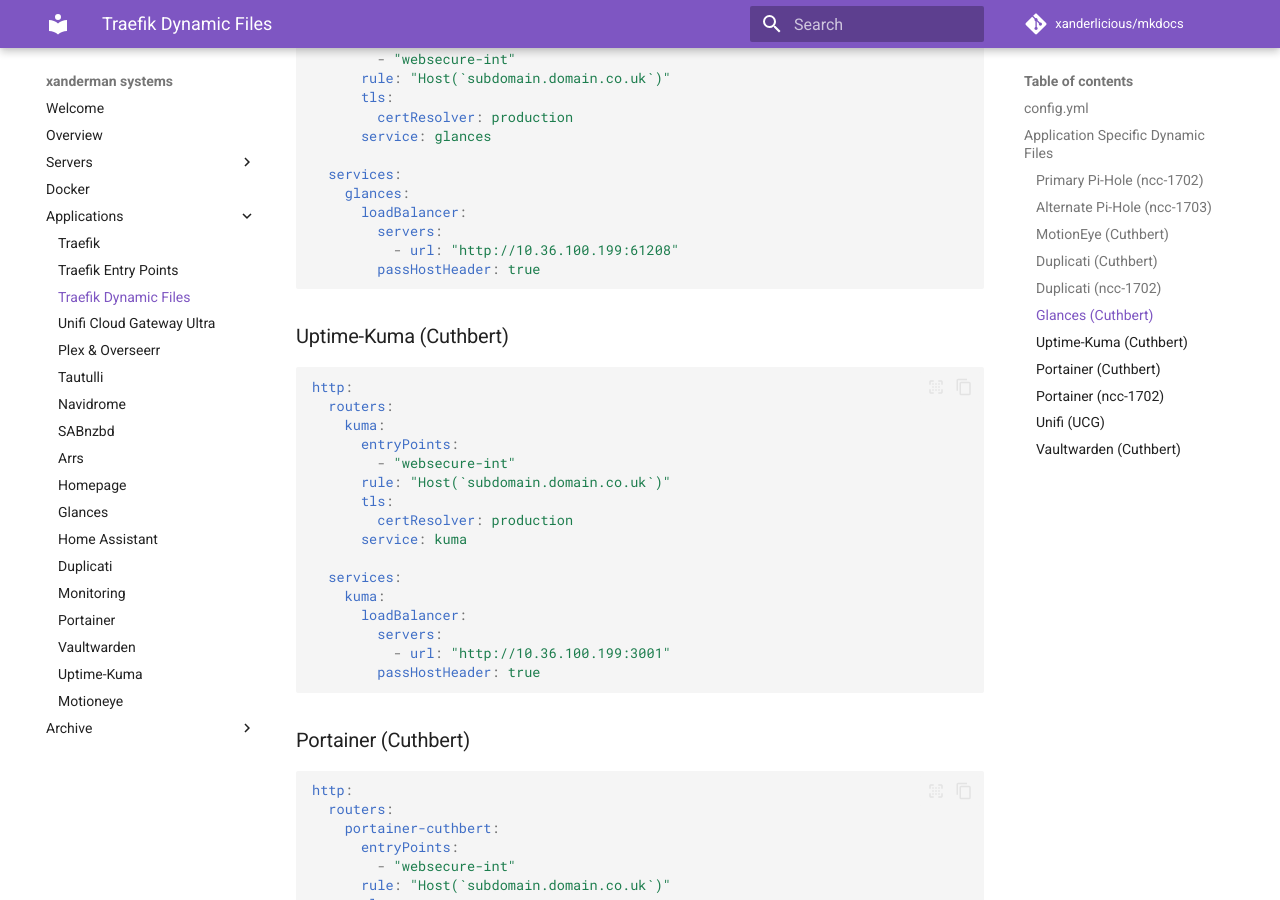
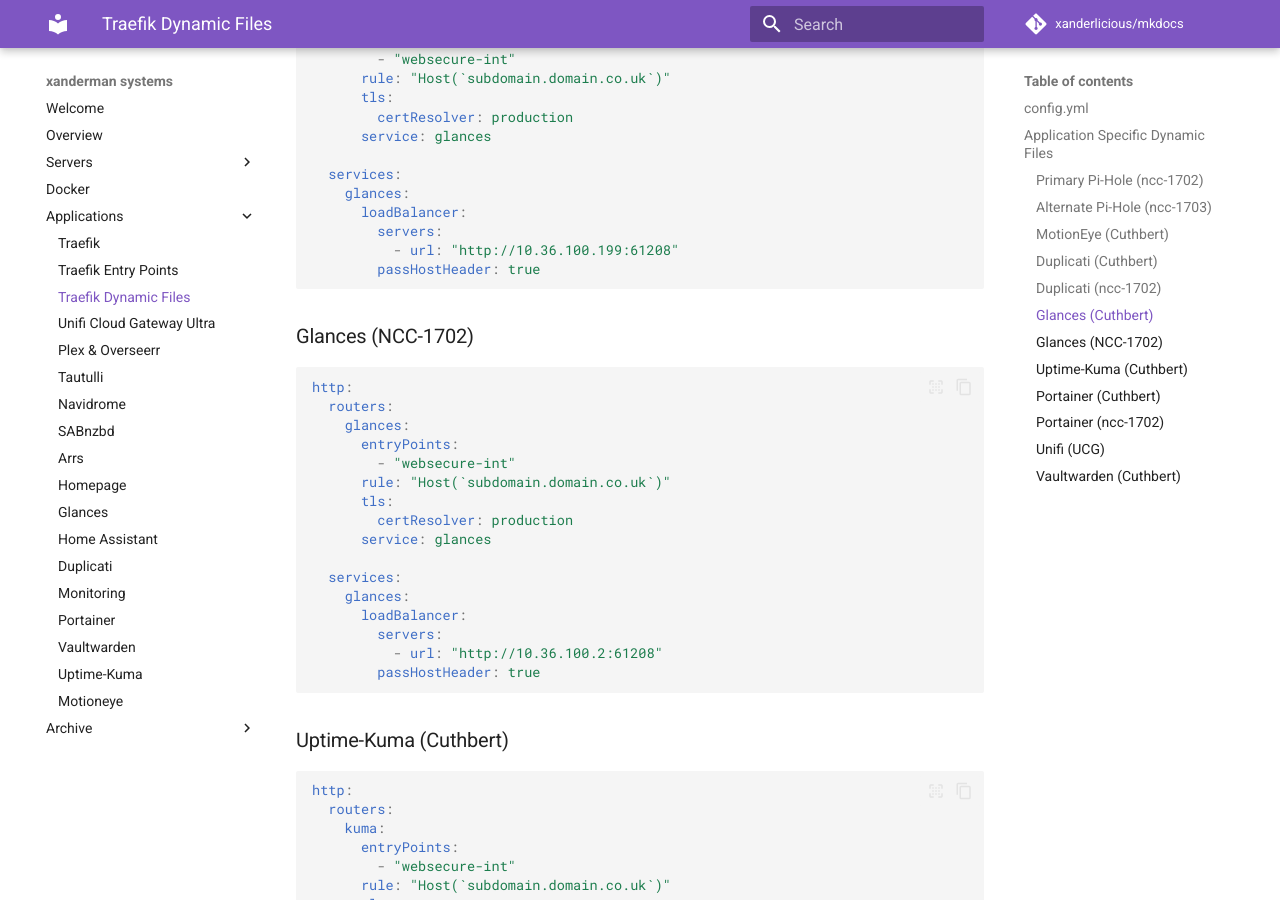
Before and after one commit to Xanderlicious/mkdocs, an MkDocs documentation site: the page built from docs/dynamic.md, in a window 1280 px wide and 900 px high, scrolled down 4003 px. Built offline with MkDocs 1.6.1 and Material for MkDocs 9.7.7, drawn with Linux system fonts in a browser that asks for light colours; comment, search, counter and statistics services are not loaded.

Commit message:
added in a dynamic file for glances on ncc-1702 and fixed some codeblock spacing specifying the language used

````diff
--- a/docs/dynamic.md
+++ b/docs/dynamic.md
@@ -14,7 +14,7 @@
 
 ##config.yml
 
-```yaml
+``` yaml
 http:
 
   middlewares:
@@ -46,13 +46,14 @@
           X-Forwarded-Proto: https
         PermissionsPolicy: "geolocation=(self), camera=(), microphone=(),"
 ```
+
 This "default-headers" middleware is applied directly at each entrypoint within the traefik.yml file.  Therefore, they are applied immediately to any and all routes & services and as a result, they are not required to be referenced in any of the below dynamic files for each of my applications
 
 ##Application Specific Dynamic Files
 
 ###Primary Pi-Hole (ncc-1702)
 
-```yaml
+``` yaml
 http:
   routers:
     pihole1:
@@ -75,7 +76,7 @@
 
 ###Alternate Pi-Hole (ncc-1703)
 
-```yaml
+``` yaml
 http:
   routers:
     pihole2:
@@ -101,7 +102,7 @@
 
 ###MotionEye (Cuthbert)
 
-```yaml
+``` yaml
 http:
   routers:
     cctv:
@@ -122,7 +123,7 @@
 
 ###Duplicati (Cuthbert)
 
-```yaml
+``` yaml
 http:
   routers:
     cuthbert-dupe:
@@ -143,7 +144,7 @@
 
 ###Duplicati (ncc-1702)
 
-```yaml
+``` yaml
 http:
   routers:
     ncc-1702-dupe:
@@ -164,7 +165,7 @@
 
 ###Glances (Cuthbert)
 
-```yaml
+``` yaml
 http:
   routers:
     glances:
@@ -183,9 +184,30 @@
         passHostHeader: true
 ```
 
+###Glances (NCC-1702)
+
+``` yaml
+http:
+  routers:
+    glances:
+      entryPoints:
+        - "websecure-int"
+      rule: "Host(`subdomain.domain.co.uk`)"
+      tls:
+        certResolver: production
+      service: glances
+
+  services:
+    glances:
+      loadBalancer:
+        servers:
+          - url: "http://10.36.100.2:61208"
+        passHostHeader: true
+```
+
 ###Uptime-Kuma (Cuthbert)
 
-```yaml
+``` yaml
 http:
   routers:
     kuma:
@@ -206,7 +228,7 @@
 
 ###Portainer (Cuthbert)
 
-```yaml
+``` yaml
 http:
   routers:
     portainer-cuthbert:
@@ -227,7 +249,7 @@
 
 ###Portainer (ncc-1702)
 
-```yaml
+``` yaml
 http:
   routers:
     portainer-ncc-1702:
@@ -248,7 +270,7 @@
 
 ###Unifi (UCG)
 
-```yaml
+``` yaml
 http:
   routers:
     unifi:
@@ -271,7 +293,7 @@
 
 ###Vaultwarden (Cuthbert)
 
-```yaml
+``` yaml
 http:
   routers:
     vaultwarden:
````
